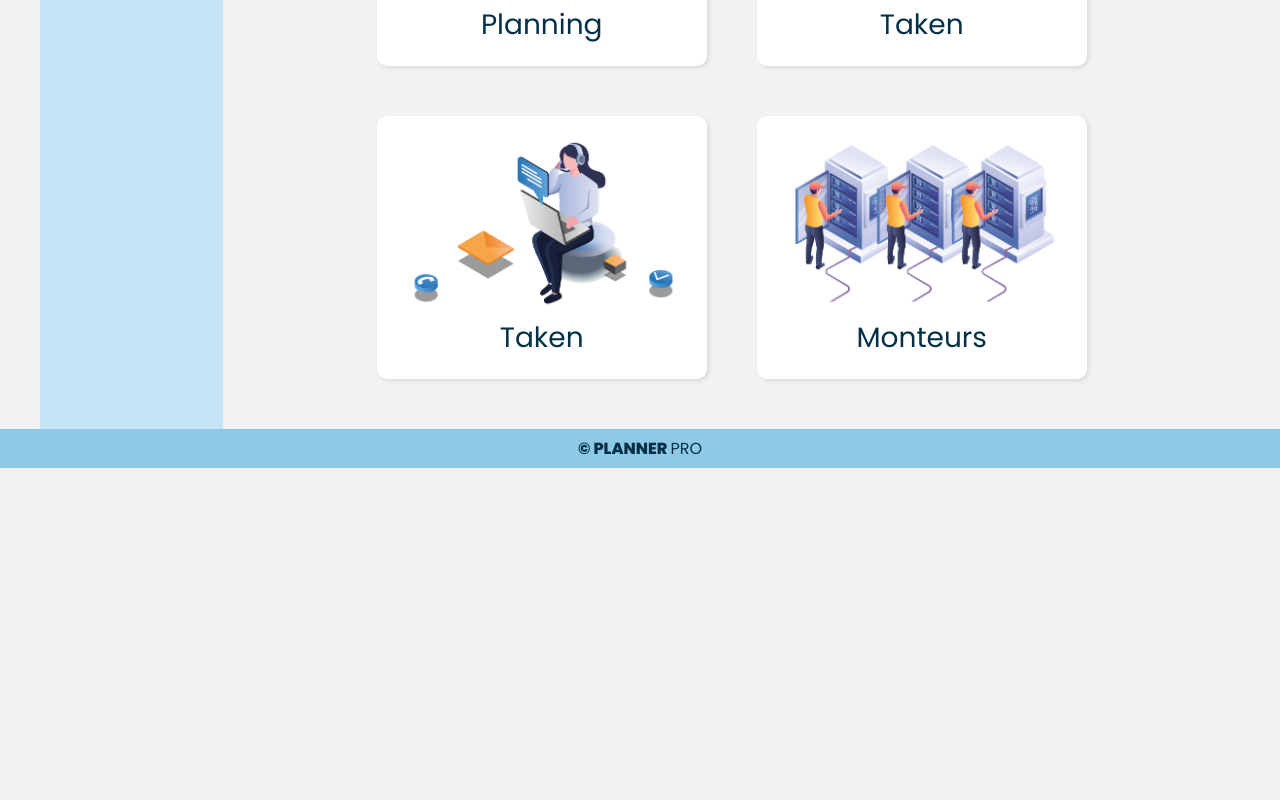
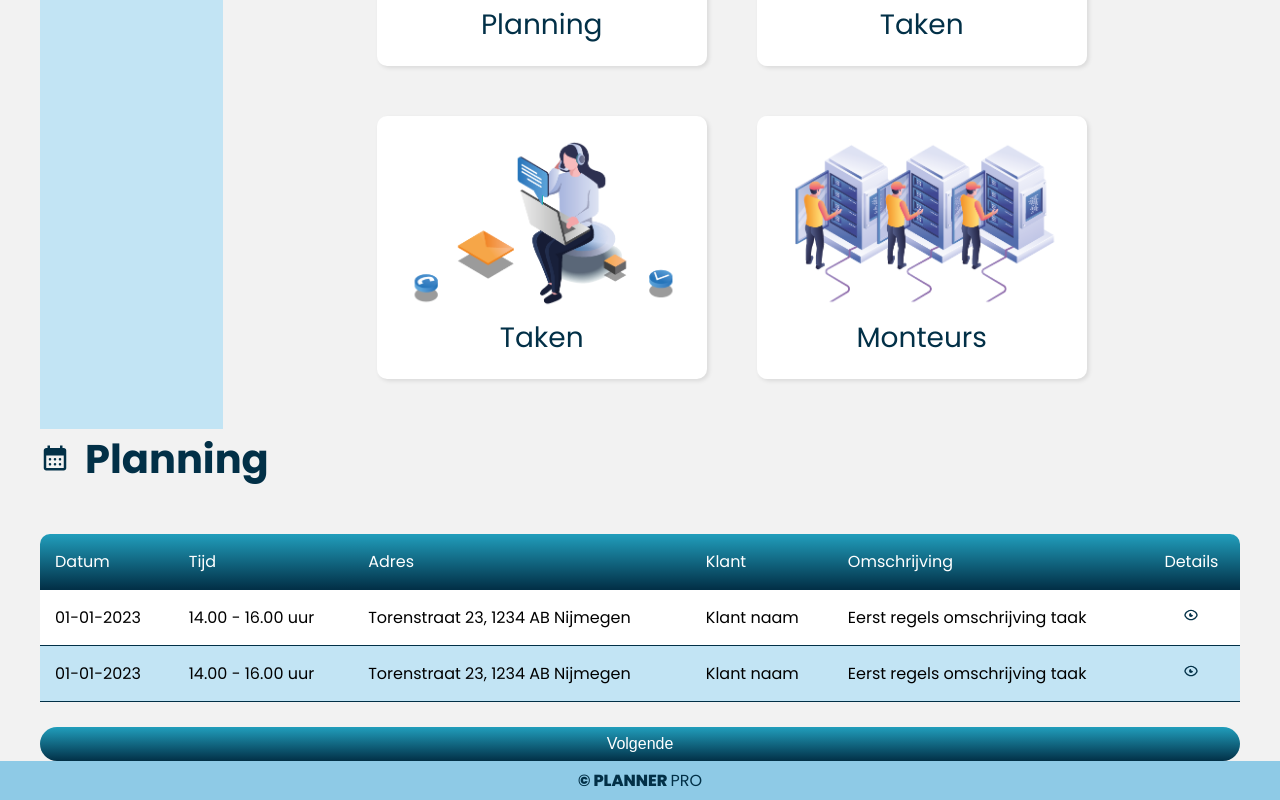
Before and after one commit to Lucinde/eindopdracht-fsd-frontend, a React (Create React App) app: page / in a window 1280 px wide. Shown: the part 380-1180 px from the top of the page. Before the commit the page ends 848 px from the top, so only its background shows below. Built offline with nearby package versions, Linux system fonts and the light colour scheme.

Commit message:
Add styling MechanicHome

```diff
--- a/src/App.css
+++ b/src/App.css
@@ -9,6 +9,8 @@
     --light-blue: #8ECAE6;
     --aqua: #219EBC;
     --dark-blue: #023047;
+    --gradient-bottom: linear-gradient(180deg, #219EBC 0%, #023047 100%);
+    --gradient-top: linear-gradient(180deg, #023047 0%, #219EBC 100%);
 }
 
 * {
@@ -89,6 +91,44 @@ h3 {
     font-weight: 400;
 }
 
+/* ------------------------ Styling tabellen ------------------------ */
+.table {
+    width: 100%;
+    text-align: left;
+    border-collapse:collapse;
+    margin-bottom: 25px;
+}
+
+.table th:last-child,
+.table td:last-child {
+    text-align: center;
+}
+
+.table th {
+    background: var(--gradient-bottom);
+    color: #ffffff;
+    font-weight: 400;
+    padding: 15px;
+    border-bottom: 1px solid var(--dark-blue);
+}
+
+.table th:first-child {
+    border-radius: 10px 0 0 0;
+}
+
+.table th:last-child {
+    border-radius: 0 10px 0 0;
+}
+
+.table td {
+    padding: 15px;
+    background-color: #fff;
+    border-bottom: 1px solid var(--dark-blue);
+}
+
+.table tr:nth-child(even) td {
+    background-color: var(--light-blue-tint);
+}
 
 /* ------------------------ Algemene Styling React ------------------------ */
 .App {
--- a/src/App.js
+++ b/src/App.js
@@ -3,6 +3,7 @@ import Header from "./components/header/Header";
 
 import Footer from "./components/footer/Footer";
 import PlannerHome from "./pages/planner/PlannerHome";
+import MechanicHome from "./pages/mechanic/MechanicHome";
 
 function App() {
     return (
@@ -11,6 +12,7 @@ function App() {
             <Header />
             {/*todo: hier komen de pagina's tussen te staan*/}
             <PlannerHome />
+            <MechanicHome />
             <Footer/>
         </>
     );
--- a/src/components/button/Button.css
+++ b/src/components/button/Button.css
@@ -0,0 +1,15 @@
+.button {
+    border: none;
+    padding: 8px 20px;
+    border-radius: 25px;
+    font-size: 16px;
+}
+
+.button.primary {
+    background: var(--gradient-bottom);
+    color: white;
+}
+
+.button.primary:hover {
+    background: var(--gradient-top);
+}
--- a/src/context/IconContext.js
+++ b/src/context/IconContext.js
@@ -12,6 +12,7 @@ import ico_planning from "../assets/icons/planning.svg";
 import ico_profile from "../assets/icons/profile.svg";
 import ico_tasks_add from "../assets/icons/task-add.svg";
 import ico_tasks from "../assets/icons/tasks.svg";
+import ico_details from "../assets/icons/details.svg";
 
 export const IconContext = createContext(null);
 
@@ -28,7 +29,8 @@ const IconContextProvider = ({children}) => {
         ico_planning,
         ico_profile,
         ico_tasks_add,
-        ico_tasks
+        ico_tasks,
+        ico_details
     }
 
     return (
--- a/src/pages/mechanic/MechanicHome.js
+++ b/src/pages/mechanic/MechanicHome.js
@@ -1,6 +1,7 @@
 import React, {useContext} from 'react';
 import './Mechanic.css';
 import {IconContext} from "../../context/IconContext";
+import Button from "../../components/button/Button";
 
 function MechanicHome(props) {
     const {ico_planning, ico_details} = useContext(IconContext);
@@ -9,6 +10,7 @@ function MechanicHome(props) {
             <div className="inner-container">
                 <h1><img src={ico_planning} alt="icon dashboard" className="icon"/>Planning</h1>
                 <table className="table">
+                    <thead>
                     <tr>
                         <th>Datum</th>
                         <th>Tijd</th>
@@ -16,6 +18,17 @@ function MechanicHome(props) {
                         <th>Klant</th>
                         <th>Omschrijving</th>
                         <th>Details</th>
+                    </tr>
+                    </thead>
+                    <tbody>
+                    {/*todo: API ophalen en hier logica maken om de tabel te vullen*/}
+                    <tr>
+                        <td>01-01-2023</td>
+                        <td>14.00 - 16.00 uur</td>
+                        <td>Torenstraat 23, 1234 AB Nijmegen</td>
+                        <td>Klant naam</td>
+                        <td>Eerst regels omschrijving taak</td>
+                        <td><img src={ico_details} alt="icon details" className="icon"/></td>
                     </tr>
                     <tr>
                         <td>01-01-2023</td>
@@ -25,7 +38,9 @@ function MechanicHome(props) {
                         <td>Eerst regels omschrijving taak</td>
                         <td><img src={ico_details} alt="icon details" className="icon"/></td>
                     </tr>
+                    </tbody>
                 </table>
+                <Button variant="primary">Volgende</Button>
             </div>
         </main>
     );
--- a/src/pages/planner/PlannerHome.js
+++ b/src/pages/planner/PlannerHome.js
@@ -6,7 +6,6 @@ import tilePlanning from "../../assets/tiles/planning.png";
 import tileTasks from "../../assets/tiles/tasks.png";
 import tileCustomers from "../../assets/tiles/customers.png";
 import tileMechanics from "../../assets/tiles/mechanics.png";
-
 
 function PlannerHome() {
     const {ico_dashboard} = useContext(IconContext);
```
Also changed, not shown: src/assets/icons/details.svg (added).
